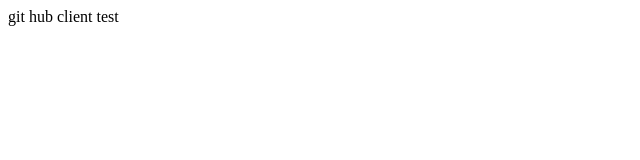
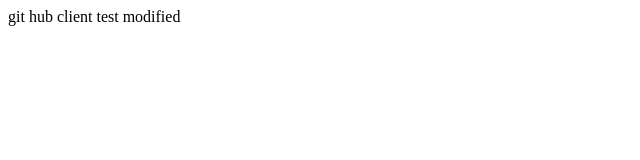
Before and after one commit to sivakadru/testsiva, a plain HTML site: page WebContent/index.html in a window 1280 px wide. Shown: the full height of the page, 0-640 px from the left. Drawn offline with Linux system fonts and the light colour scheme.

Commit message:
index modified
in index.html

```diff
--- a/WebContent/index.html
+++ b/WebContent/index.html
@@ -6,5 +6,7 @@
 </head>
 <body>
 git hub client test
+
+modified
 </body>
 </html>
```
